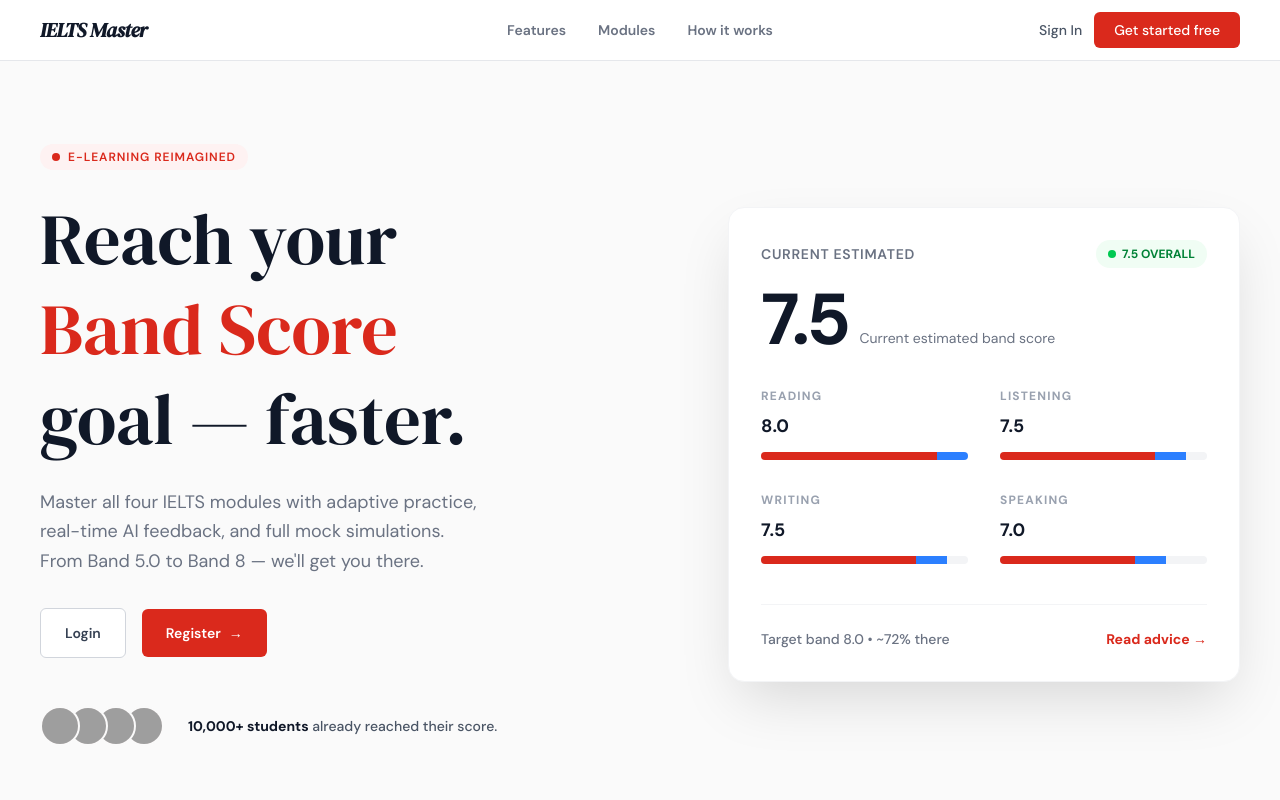
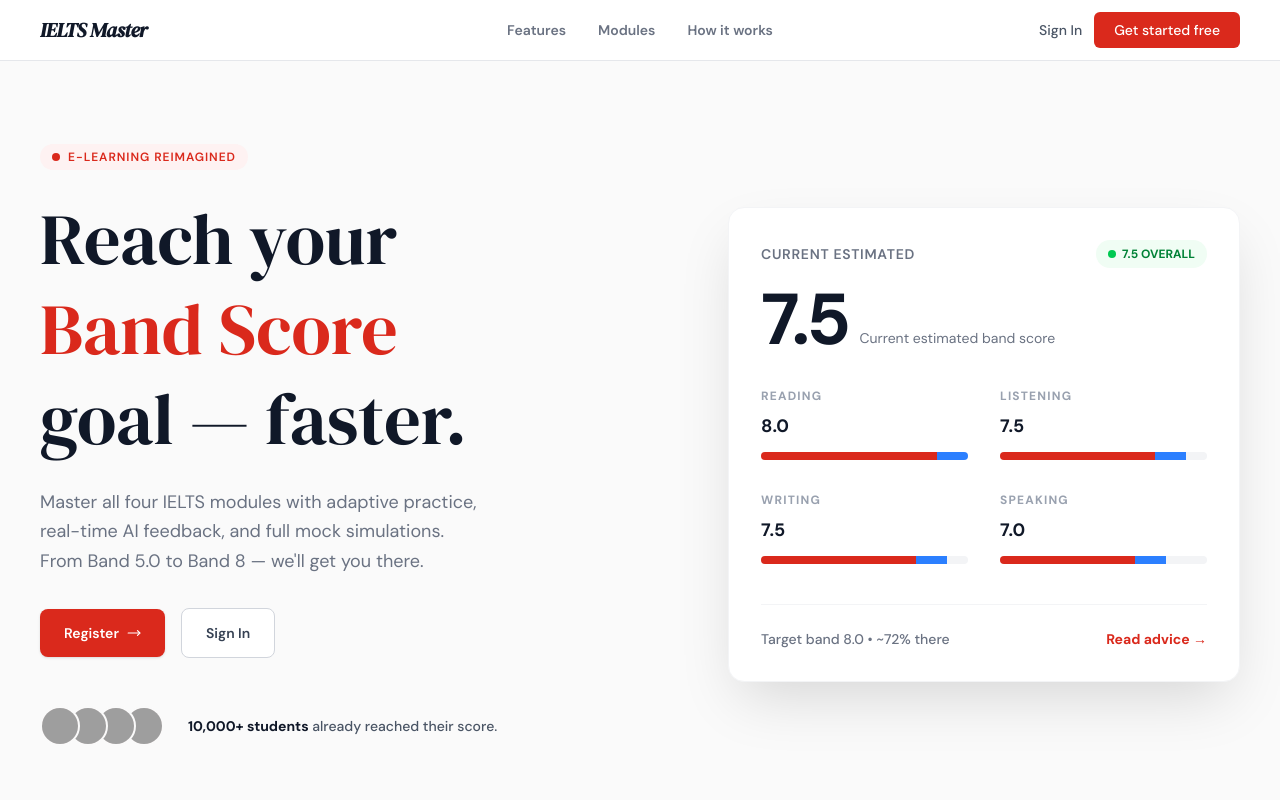
Before and after one commit to Tomas-Wardoloff/ielts-platform, a Next.js app: page / in a window 1280 px wide. Shown: the top 800 px of the page. Built offline with nearby package versions, Linux system fonts and the light colour scheme; no server answers; grey boxes are pictures that could not be loaded.

Commit message:
feat: replace Link components with Button components

```diff
--- a/src/components/home/HeroSection.tsx
+++ b/src/components/home/HeroSection.tsx
@@ -1,9 +1,10 @@
 "use client";
 
-import Link from "next/link";
 import { Show } from "@clerk/nextjs";
 import Badge from "./Badge";
 import HeroWidget from "./HeroWidget";
+import { Button } from "@/components/ui/Button";
+import { MoveRight } from "lucide-react";
 
 export default function HeroSection() {
   return (
@@ -22,26 +23,22 @@ export default function HeroSection() {
         </p>
         <div className="flex items-center gap-4 pt-2">
           <Show when="signed-out">
-            <Link
-              href="/sign-in"
-              className="rounded-md border border-gray-300 bg-white px-6 py-3.5 text-sm font-semibold text-gray-700 transition-colors hover:bg-gray-50"
-            >
-              Login
-            </Link>
-            <Link
-              href="/sign-up"
-              className="bg-brand hover:bg-brand-dark flex items-center gap-2 rounded-md px-6 py-3.5 text-sm font-semibold text-white transition-colors"
-            >
-              Register <span aria-hidden="true">&rarr;</span>
-            </Link>
+            <Button href="/sign-up" rightIcon={<MoveRight size={14} />}>
+              Register
+            </Button>
+            <Button href="/sign-in" variant="outline">
+              Sign In
+            </Button>
           </Show>
           <Show when="signed-in">
-            <Link
+            <Button
               href="/dashboard"
-              className="bg-brand hover:bg-brand-dark shadow-brand/20 inline-flex items-center gap-2 rounded-md px-8 py-4 text-base font-semibold text-white shadow-lg transition-all hover:scale-105"
+              size="lg"
+              rightIcon={<MoveRight size={14} />}
+              className="shadow-brand/20 shadow-lg hover:scale-105"
             >
-              Go to Dashboard <span aria-hidden="true">&rarr;</span>
-            </Link>
+              Go to Dashboard
+            </Button>
           </Show>
         </div>
 
```
